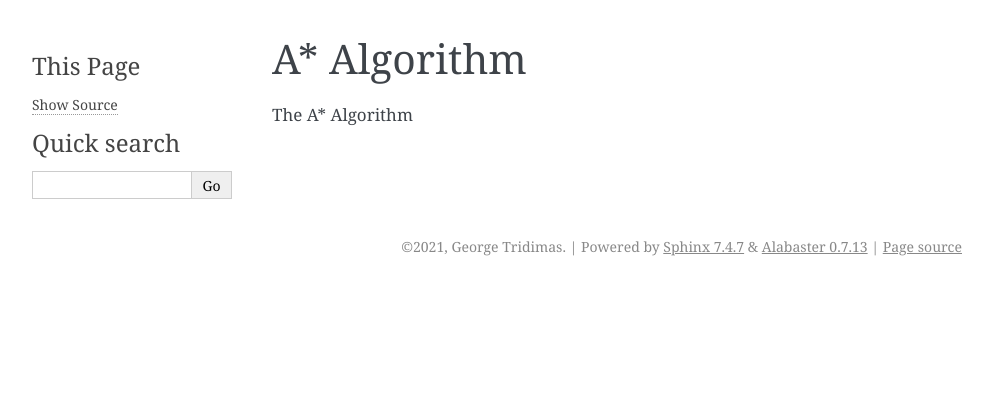
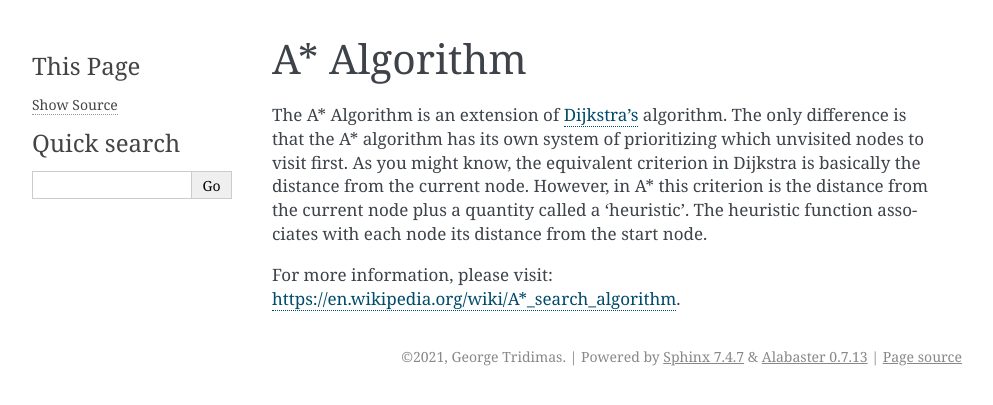
Before and after one commit to notgmt1337/CSPath, a Sphinx documentation site: the page built from docs/explanation/a_star.rst, in a window 1280 px wide. Shown: the top 405 px of the page, without its empty margins (148-1141 px from the left). Built offline with Sphinx 7.4.7, drawn with Linux system fonts in a browser that asks for light colours.

Commit message:
Update a_star.rst

```diff
--- a/docs/explanation/a_star.rst
+++ b/docs/explanation/a_star.rst
@@ -1,4 +1,9 @@
 A* Algorithm
 ============
 
-The A* Algorithm
+The A* Algorithm is an extension of `Dijkstra's`_ algorithm. The only difference is that the A* algorithm has its own system of prioritizing which unvisited nodes to visit first. As you might know, the equivalent criterion in Dijkstra is basically the distance from the current node. However, in A* this criterion is the distance from the current node plus a quantity called a 'heuristic'. The heuristic function associates with each node its distance from the start node.
+
+
+For more information, please visit: https://en.wikipedia.org/wiki/A*_search_algorithm.
+
+.. _Dijkstra's: https://cspath.readthedocs.io/en/latest/explanation/dijkstra.html
```
